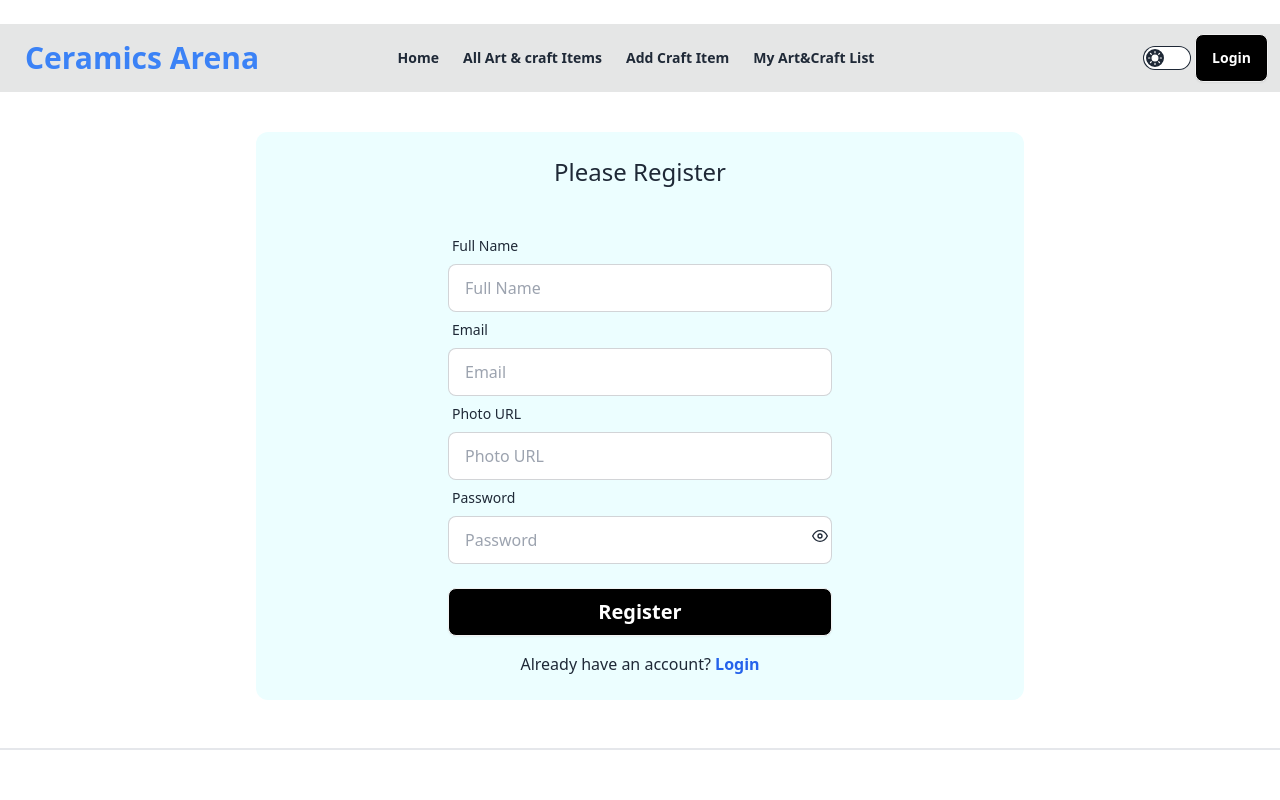
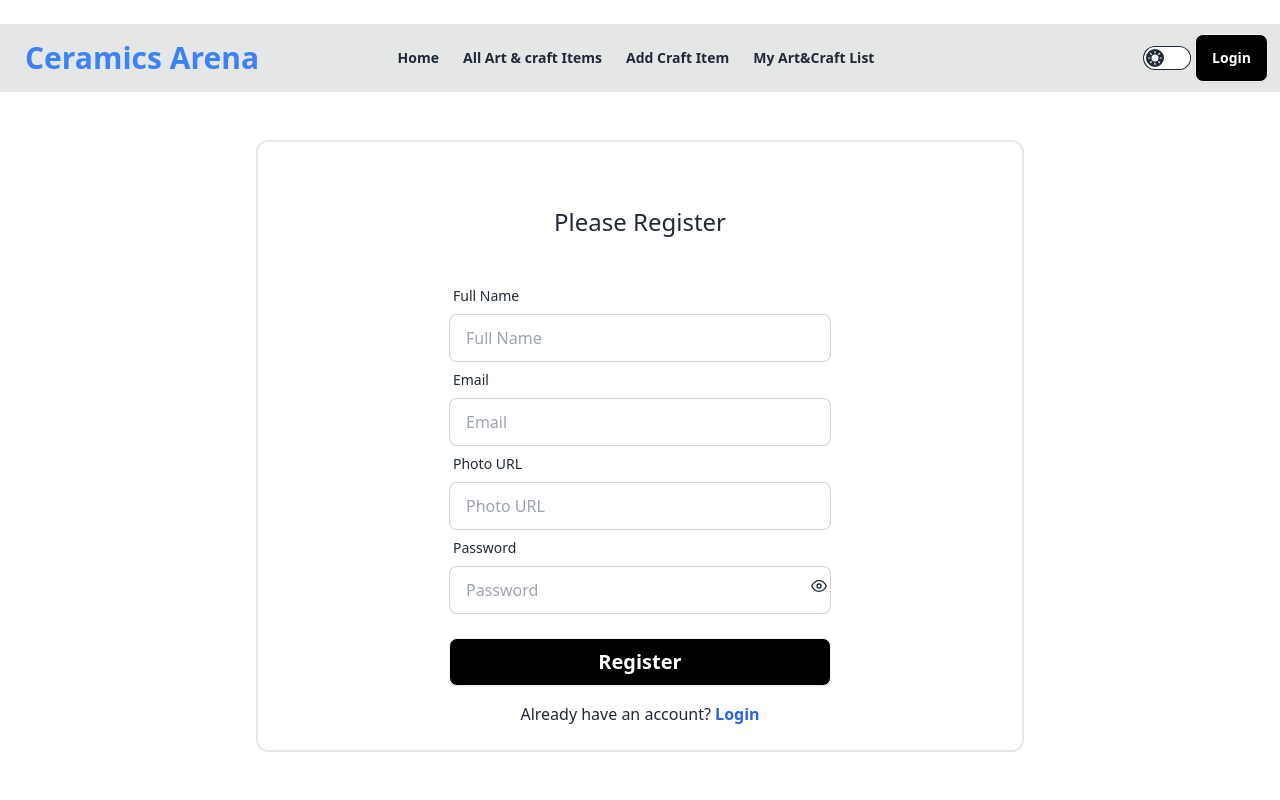
Before and after one commit to tazim5032/ceramics-arena-client, a React (Vite) app: page /register in a window 1280 px wide. Shown: the top 800 px of the page. Built offline with nearby package versions, Linux system fonts and the light colour scheme; no server answers.

Commit message:
background color fixed

```diff
--- a/src/Pages/Login.jsx
+++ b/src/Pages/Login.jsx
@@ -64,7 +64,7 @@ const Login = () => {
 
     return (
 
-        <div className="bg-cyan-50 mx-[1%] md:mx[10%] lg:mx-[20%] rounded-xl">
+        <div className=" mx-[1%] md:mx[10%] lg:mx-[20%] rounded-xl border-2 mt-12">
             <Helmet>
                 <title>Login</title>
             </Helmet>
--- a/src/Pages/Register.jsx
+++ b/src/Pages/Register.jsx
@@ -56,7 +56,7 @@ const Register = () => {
 
 
     return (
-        <div className="bg-cyan-50 mx-[1%] md:mx[10%] lg:mx-[20%] rounded-xl">
+        <div className=" mx-[1%] md:mx[10%] lg:mx-[20%] rounded-xl border-2 mt-12">
             <Helmet>
                 <title>Register</title>
             </Helmet>
```
